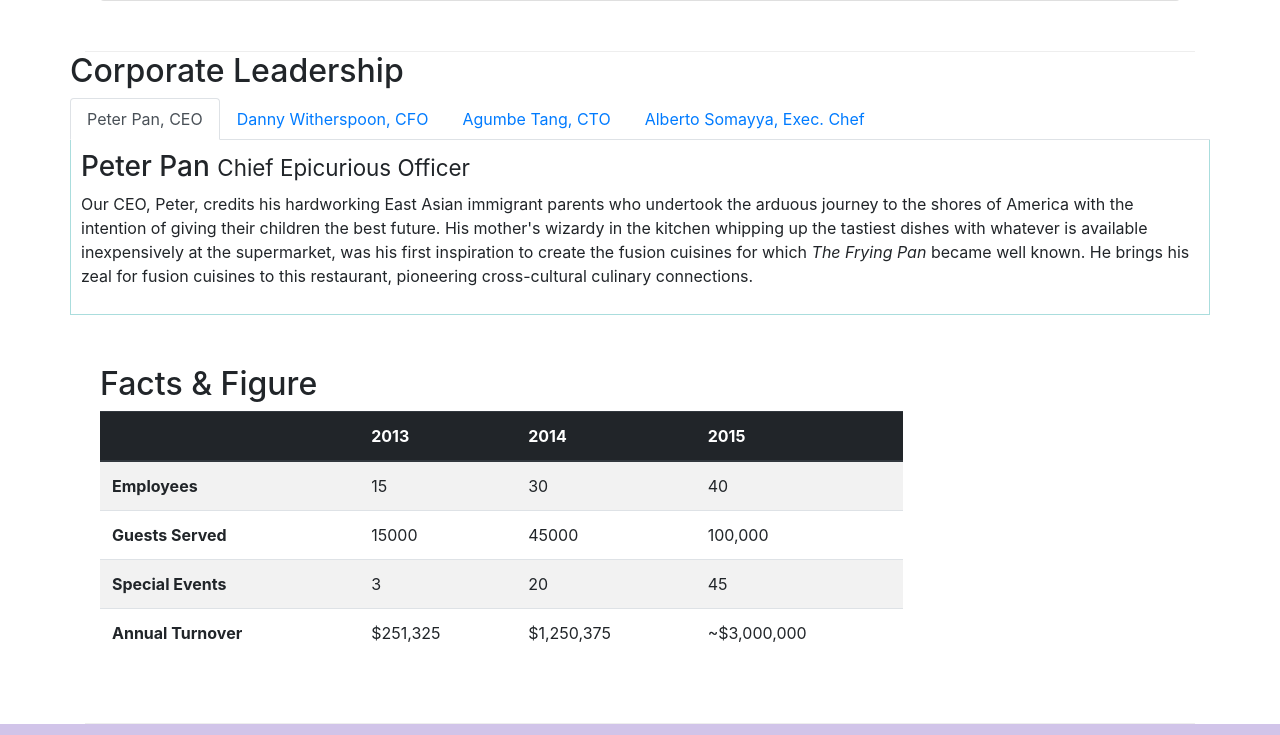
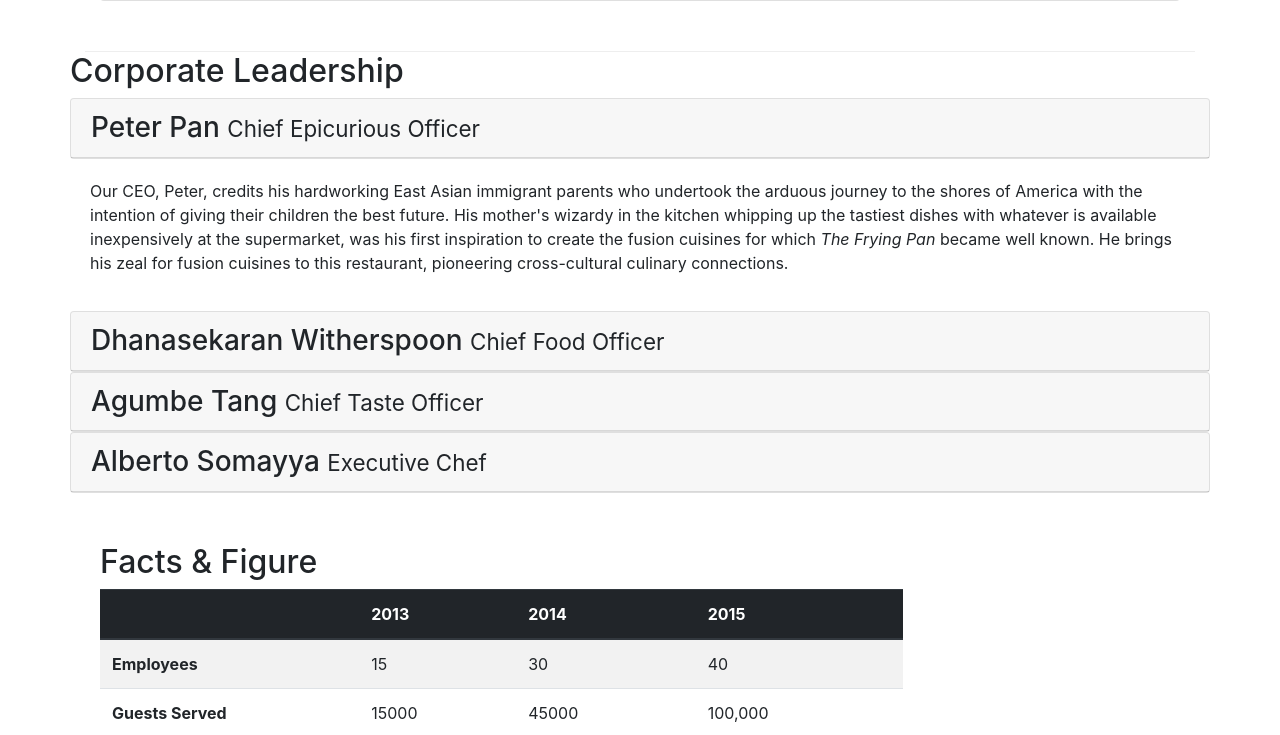
Before and after one commit to Naveen-Singh8783/restaurent, a website: page aboutus.html in a window 1280 px wide. Shown: the part 920-1655 px from the top of the page. Drawn offline with nearby package versions, Linux system fonts and the light colour scheme.

Commit message:
Accordion

```diff
--- a/aboutus.html
+++ b/aboutus.html
@@ -112,67 +112,95 @@
         <div class="row">
             <div>
                 <h2>Corporate Leadership</h2>
-                <ul class="nav nav-tabs">
-                    <li class="nav-item">
-                        <a class="nav-link active" href="#peter" role="tab" data-toggle="tab">Peter Pan, CEO</a>
-                    </li>
-                    <li class="nav-item">
-                        <a class="nav-link" href="#danny" role="tab" data-toggle="tab">Danny Witherspoon, CFO</a>
-                    </li>
-                    <li class="nav-item">
-                        <a class="nav-link" href="#agumbe" role="tab" data-toggle="tab">Agumbe Tang, CTO</a>
-                    </li>
-                    <li class="nav-item">
-                        <a class="nav-link" href="#alberto" role="tab" data-toggle="tab">Alberto Somayya, Exec. Chef</a>
-                    </li>
-                </ul>
-                <div class="tab-content">
-                    <div role="tabpanel" class="tab-pane fade show active" id="peter">
-                        <h3>Peter Pan <small>Chief Epicurious Officer</small></h3>
+
+                <div id="accordion">
+                    <div class="card">
+                        <div class="card-header" role="tab" id="peterhead">
+                            <h3 class="mb-0">
+                                <a data-toggle="collapse" data-target="#peter">Peter Pan <small>Chief Epicurious
+                                        Officer</small></a></h3>
+                        </div>
+                    </div>
+                    <div class="collapse show " id="peter" data-parent="#accordion">
+                        <div class="card-body">
                             <div class="d-none d-sm-block d-md-block d-lg-block d-xl-block">
-                            <p>Our CEO, Peter, credits his hardworking East Asian immigrant parents who undertook the
+                                <p>Our CEO, Peter, credits his hardworking East Asian immigrant parents who undertook
+                                    the
                                     arduous
-                                journey to the shores of America with the intention of giving their children the best
+                                    journey to the shores of America with the intention of giving their children the
+                                    best
                                     future.
                                     His mother's wizardy in the kitchen whipping up the tastiest dishes with whatever is
                                     available
                                     inexpensively at the supermarket, was his first inspiration to create the fusion
                                     cuisines for
-                                which <em>The Frying Pan</em> became well known. He brings his zeal for fusion cuisines
+                                    which <em>The Frying Pan</em> became well known. He brings his zeal for fusion
+                                    cuisines
                                     to this
                                     restaurant, pioneering cross-cultural culinary connections.</p>
                             </div>
                         </div>
+                    </div>
+                    <div class="card">
+                        <div class="card-header" role="tab" id="dannyhead">
+                            <h3 class="mb-0"><a data-toggle="collapse" data-target="#danny">Dhanasekaran Witherspoon
+                                    <small>Chief Food Officer</small></a></h3>
+                        </div>
 
-                    <div role="tabpanel" class="tab-pane fade" id="danny">
-                        <h3>Dhanasekaran Witherspoon <small>Chief Food Officer</small></h3>
+                        <div class="collapse fade" id="danny" data-parent="#accordion">
+                            <div class="card-body">
                                 <div class="d-none d-sm-block d-md-block d-lg-block d-xl-block">
-                            <p>Our CFO, Danny, as he is affectionately referred to by his colleagues, comes from a long
-                                established family tradition in farming and produce. His experiences growing up on a
+                                    <p>Our CFO, Danny, as he is affectionately referred to by his colleagues, comes from
+                                        a long
+                                        established family tradition in farming and produce. His experiences growing up
+                                        on a
                                         farm in the
-                                Australian outback gave him great appreciation for varieties of food sources. As he puts
+                                        Australian outback gave him great appreciation for varieties of food sources. As
+                                        he puts
                                         it in
-                                his own words, <em>Everything that runs, wins, and everything that stays, pays!</em></p>
+                                        his own words, <em>Everything that runs, wins, and everything that stays,
+                                            pays!</em></p>
                                 </div>
                             </div>
-                    <div role="tabpanel" class="tab-pane fade" id="agumbe">
 
-                        <h3>Agumbe Tang <small>Chief Taste Officer</small></h3>
+                        </div>
+
+                    </div>
+                    <div class="card">
+                        <div class="card-header" role="tab" id="agumbehead">
+                            <h3 class="mb-0"><a data-toggle="collapse" data-target="#agumbe">Agumbe Tang <small>Chief
+                                        Taste Officer</small></a></h3>
+                        </div>
+
+                        <div class="collapse fade" id="agumbe" data-parent="#accordion">
+                            <div class="card-body">
                                 <div class="d-none d-sm-block d-md-block d-lg-block d-xl-block">
-                            <p>Blessed with the most discerning gustatory sense, Agumbe, our CTO, personally ensures
+                                    <p>Blessed with the most discerning gustatory sense, Agumbe, our CTO, personally
+                                        ensures
                                         that every
-                                dish that we serve meets his exacting tastes. Our chefs dread the tongue lashing that
+                                        dish that we serve meets his exacting tastes. Our chefs dread the tongue lashing
+                                        that
                                         ensues if
-                                their dish does not meet his exacting standards. He lives by his motto, <em>You click
+                                        their dish does not meet his exacting standards. He lives by his motto, <em>You
+                                            click
                                             only if
                                             you survive my lick.</em></p>
                                 </div>
                             </div>
 
-                    <div role="tabpanel" class="tab-pane fade" id="alberto">
-                        <h3>Alberto Somayya <small>Executive Chef</small></h3>
+
+                        </div>
+                    </div>
+                    <div class="card">
+                        <div class="card-header" role="tab" id="albertohead">
+                            <h3 class="mb-0"><a data-toggle="collapse" data-target="#alberto">Alberto Somayya
+                                    <small>Executive Chef</small></a></h3>
+                        </div>
+                        <div class="collapse fade" id="alberto" data-parent="#accordion">
+                            <div class="card-body">
                                 <div class="d-none d-sm-block d-md-block d-lg-block d-xl-block">
-                            <p>Award winning three-star Michelin chef with wide International experience having worked
+                                    <p>Award winning three-star Michelin chef with wide International experience having
+                                        worked
                                         closely
                                         with whos-who in the culinary world, he specializes in creating mouthwatering
                                         Indo-Italian
@@ -181,6 +209,12 @@
                                             you get a winning hit! Amma Mia!</em></p>
                                 </div>
                             </div>
+
+                        </div>
+                    </div>
+
+
+
                 </div>
 
 
```
Lines whose indentation alone changed are shown as unchanged.
